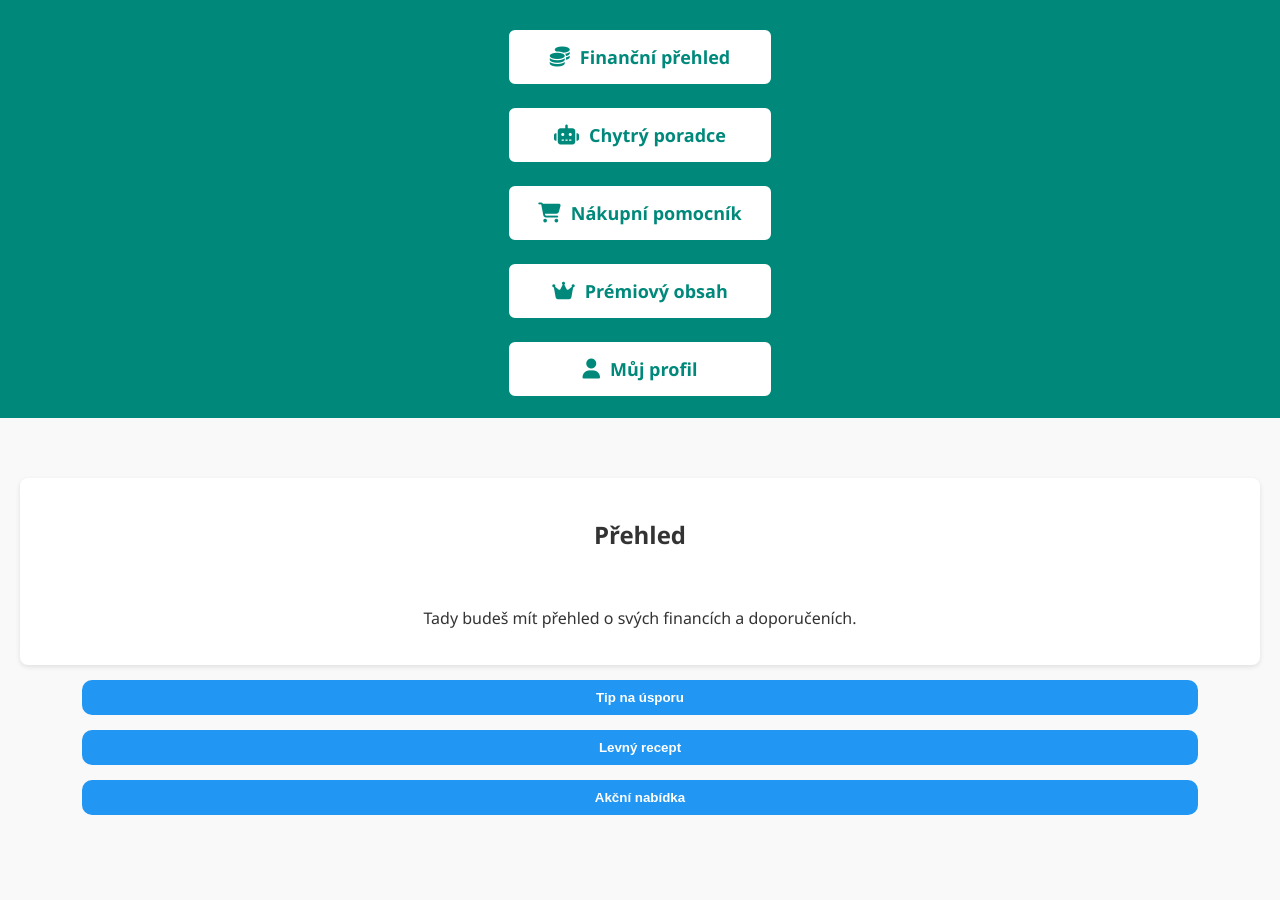
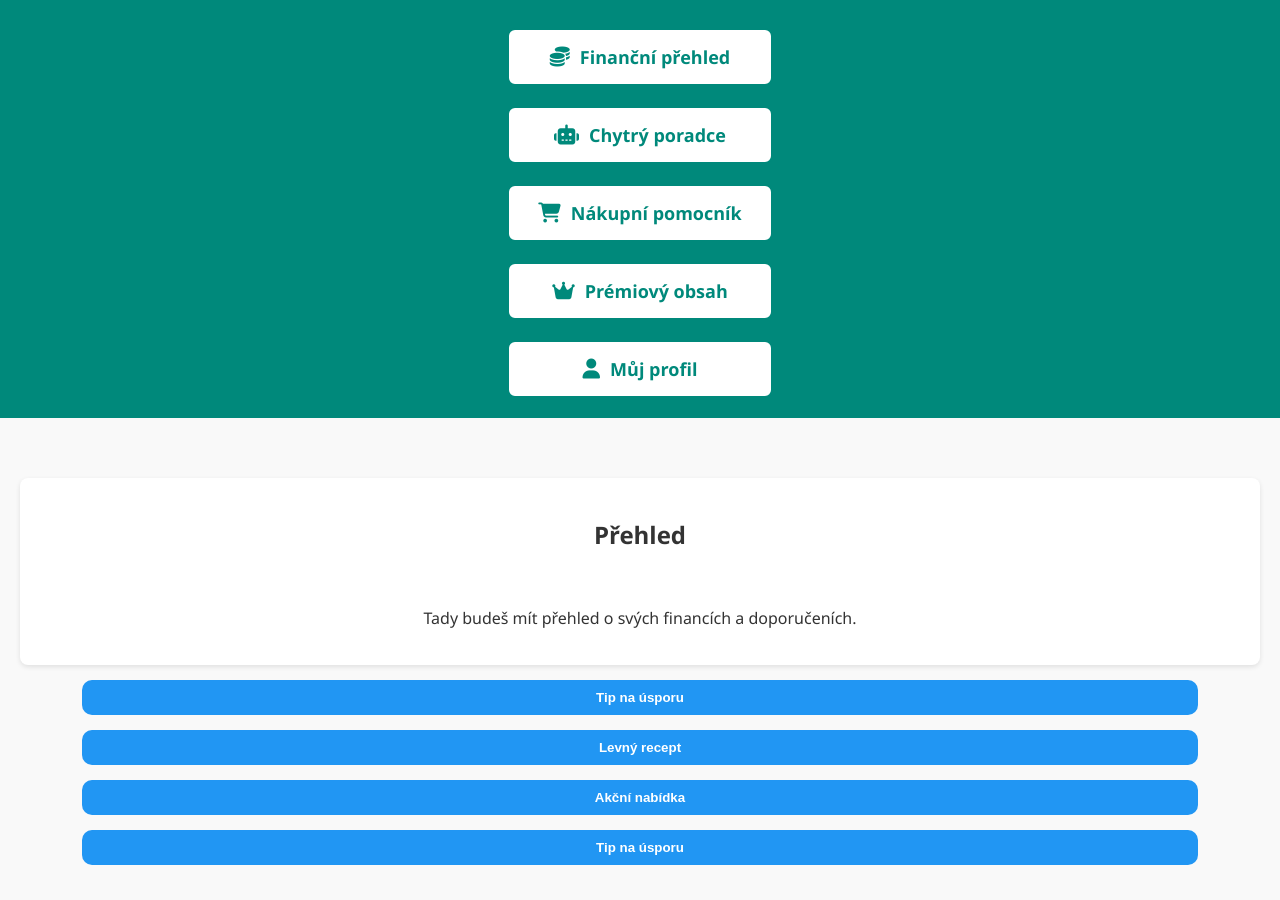
Before and after one commit to filison/Zvladnuto1, a plain HTML site: page home.html in a window 1280 px wide. Shown: the part 85-985 px from the top of the page. Before the commit the page ends 935 px from the top, so only its background shows below. Drawn offline with Linux system fonts and the light colour scheme.

Commit message:
Update home.html

```diff
--- a/home.html
+++ b/home.html
@@ -48,6 +48,10 @@
     Rýže Basmati 5kg za 79 Kč v Lidlu – do vyprodání zásob.
   </div>
 </div>
+<div class="tip-box">
+  <button class="tip-toggle">Tip na úsporu</button>
+  <div class="tip-content">Omez neplánované nákupy…</div>
+</div>
 </div>
   </main>
 
```
